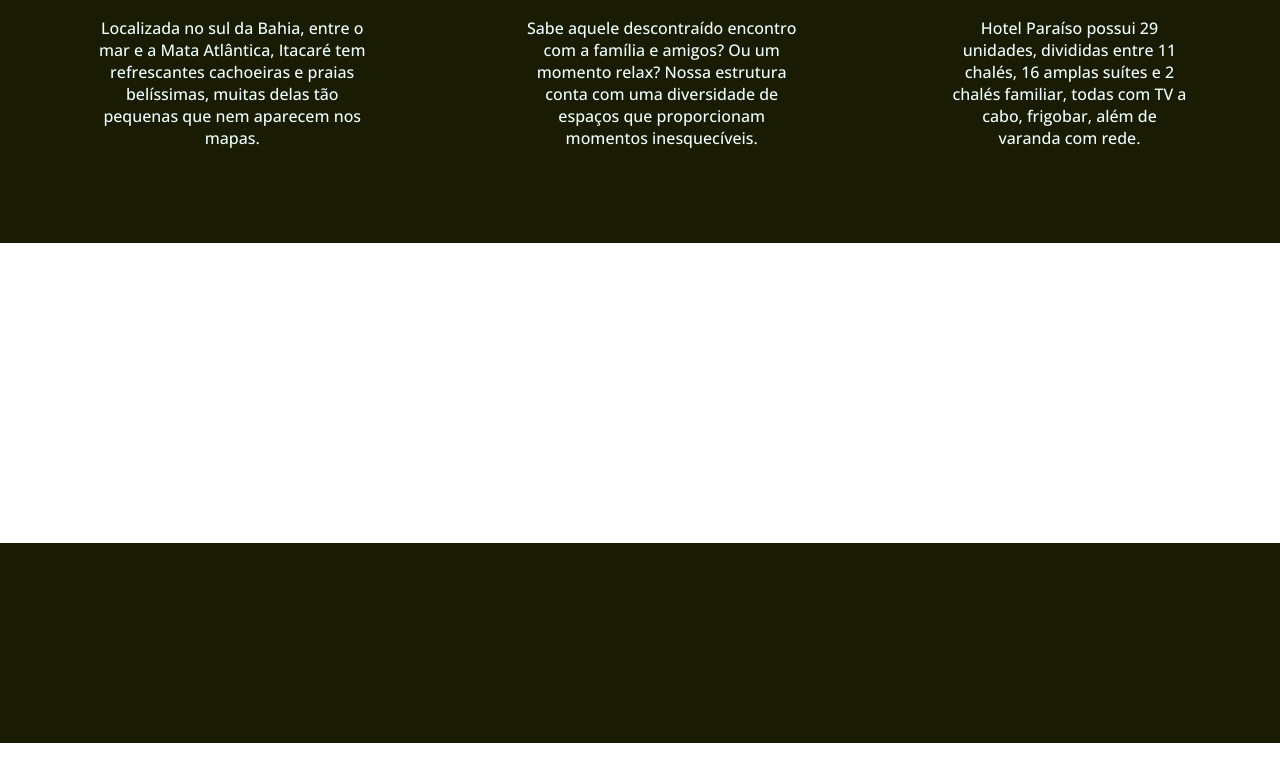
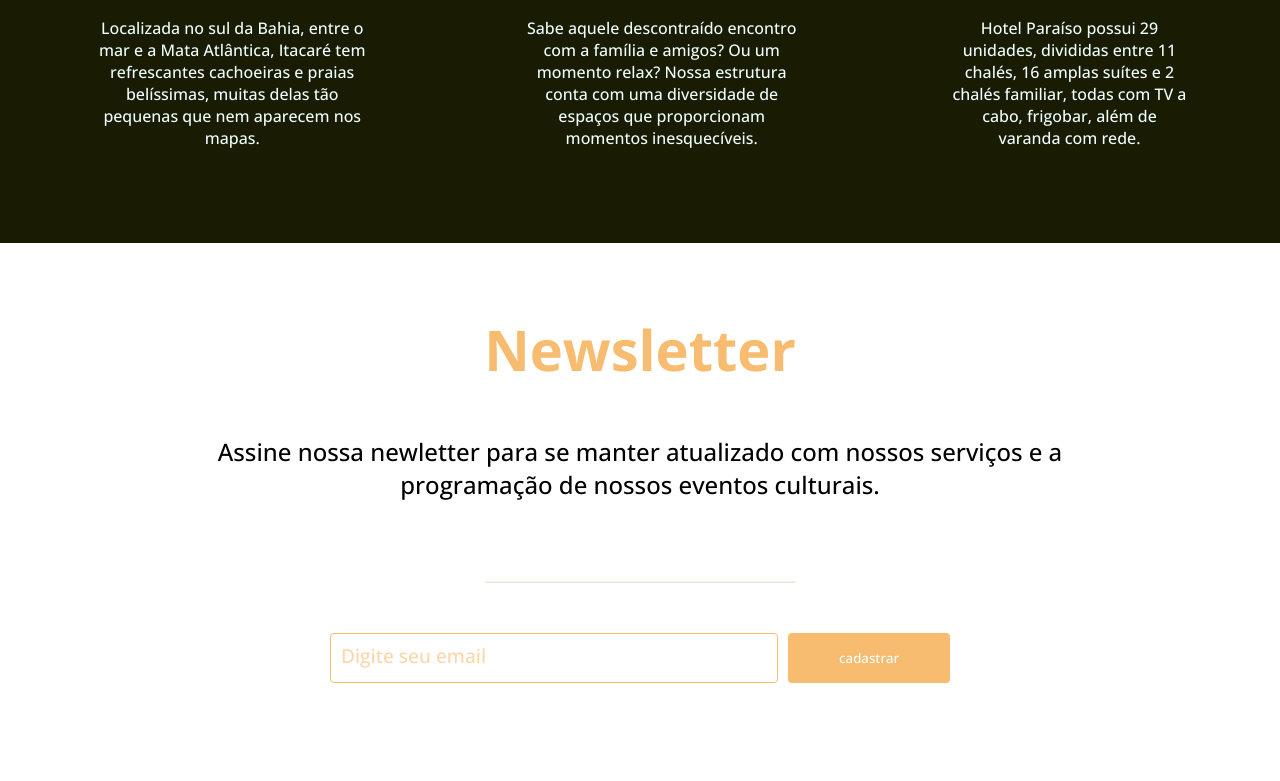
Before and after one commit to LuisSky/css-layout-flexbox, a plain HTML site: page index.html in a window 1280 px wide. Shown: the part 2469-3250 px from the top of the page. Before the commit the page ends 3212 px from the top, so only its background shows below. Drawn offline with nearby package versions, Linux system fonts and the light colour scheme.

Commit message:
feat: added newsletter section

```diff
--- a/css/style.css
+++ b/css/style.css
@@ -198,7 +198,7 @@ header ul li:last-child {
   .know-us {
     width: 100%;
   }
-  .pic-presentation {
+  .pic-presentation, .sec-picture-container {
     flex-direction: column;
   }
   .presentation > h1 {
@@ -296,6 +296,103 @@ section.features hr {
   }
 }
 
+
+section.newsletter {
+  height: 100vh;
+  width: 100%;
+  display: flex;
+  flex-wrap: wrap;
+  flex-direction: column;
+  align-items: center;
+  padding: 20px;
+
+}
+
+.newsletter h1 {
+  margin: 3rem 0;
+  font-size: 3.5rem;
+  color: #f7bc70;
+}
+
+.newsletter p {
+  width: 80%;
+  font-size: 1.5rem;
+  text-align: center;
+  margin-bottom: 30px;
+}
+
+section.newsletter hr {
+  border-color: #f7bc70;
+  opacity: 0.2;
+  align-self: center;
+  border-style:outset;
+  width: 25%;
+  margin: 50px;
+}
+
+.newsletter form {
+  width: 50%;
+  display: flex;
+}
+
+.newsletter form input {
+  padding: 0 10px;
+  flex: 7;
+  height: 50px;
+  border-style:inset;
+  border-radius: 4px;
+  border: 1px solid #f7bc70;
+}
+
+.newsletter form input::placeholder {
+  font-size: 1.2rem;
+  color:#f7bc70;
+  opacity: 0.6; /* Firefox */
+}
+
+
+.newsletter form button {
+  flex: 2;
+  background-color: #f7bc70;
+  color: azure;
+  padding: 0 20px;
+  margin-left: 10px;
+  border-radius: 4px;
+  border: none;
+}
+
+@media (max-width: 700px) {
+  .newsletter form {
+    width: 90%;
+    flex-direction: column;
+    align-items: center;
+  }
+  .newsletter form input {
+    width: 80%;
+    min-height: 50px;
+    margin-bottom: 5px;
+  }
+  .newsletter form button {
+    margin-left: 0;
+   width: 80%;
+   min-height: 50px;
+  }
+  .newsletter form input::placeholder {
+    text-align: center;
+  }
+
+}
+
+
+
+
+
+
+
+
+
+
+
 footer {
   margin-top: 300px;
   width: 100%;
--- a/index.html
+++ b/index.html
@@ -95,7 +95,18 @@
 
    </section>
 
+   <section class="newsletter">
+     <h1>Newsletter</h1>
+     <p>Assine nossa newletter para se manter atualizado com nossos serviços e a programação de nossos eventos
+      culturais.</p>
 
+      <hr>
+
+     <form>
+      <input type="email" name="email" id="email" placeholder="Digite seu email">
+      <button>cadastrar</button>
+    </form>
+   </section>
 
    <footer>
    </footer>
```
